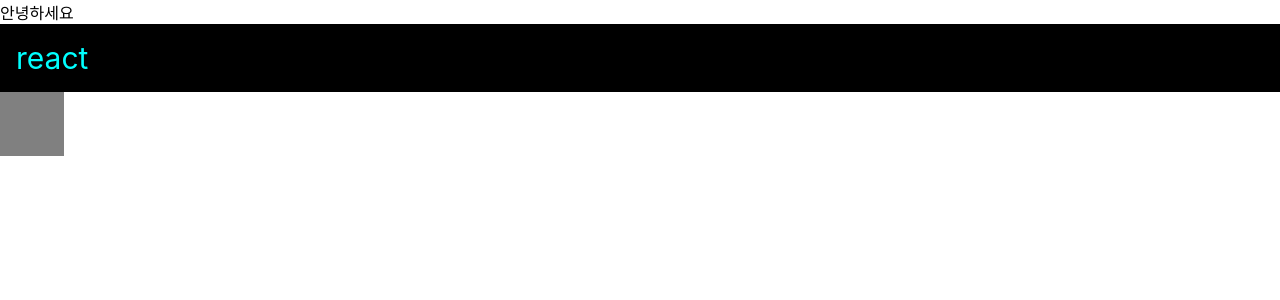
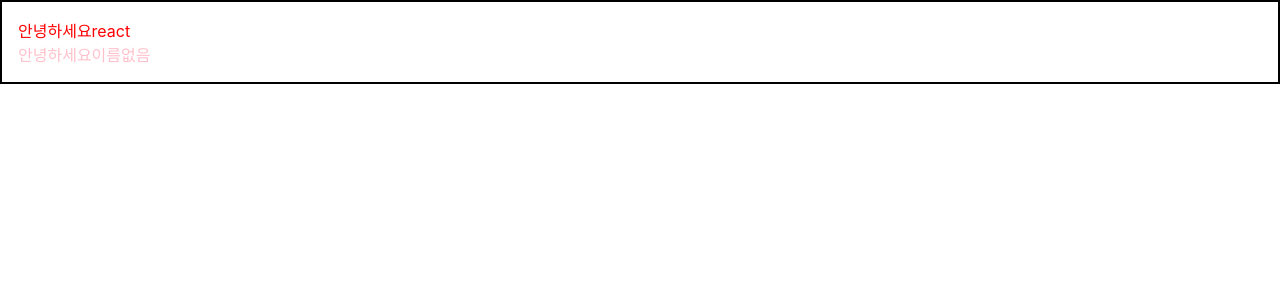
Before and after one commit to soulwine-it/begin-react, a React (Create React App) app: page / in a window 1280 px wide. Shown: the top 300 px of the page. Built offline with nearby package versions, Linux system fonts and the light colour scheme.

Commit message:
{children}

```diff
--- a/src/App.js
+++ b/src/App.js
@@ -1,21 +1,14 @@
 import React from "react";
 import Hello from "./Hello.js";
 import "./App.css";
+import Wrapper from "./Wrapper.js";
+
 function App() {
-  const name = "react";
-  const style = {
-    backgroundColor: "black",
-    color: "aqua",
-    fontSize: 30,
-    padding: "1rem"
-  };
   return (
-    <>
-      <Hello />
-
-      <div style={style}>{name}</div>
-      <div className="gray-box"></div>
-    </>
+    <Wrapper>
+      <Hello name="react" color="red" />
+      <Hello color="pink" />
+    </Wrapper>
   );
 }
 
--- a/src/Hello.js
+++ b/src/Hello.js
@@ -1,8 +1,31 @@
 import React from "react";
 
 //첫번째 컴퍼넌트 생성
-function Hello() {
-  return <div>안녕하세요</div>;
+function Hello(props) {
+  return (
+    <div
+      style={{
+        color: props.color
+      }}
+    >
+      안녕하세요{props.name}
+    </div>
+  );
 }
+// 비구조화 할당시
+// function Hello({color, name}) {
+//     return (
+//       <div
+//         style={{
+//           color
+//         }}
+//       >
+//         안녕하세요{name}
+//       </div>
+//     );
+//   }
 
+Hello.defaultProps = {
+  name: "이름없음"
+};
 export default Hello;
--- /dev/null
+++ b/src/Wrapper.js
@@ -0,0 +1,12 @@
+import React from "react";
+
+function Wrapper({ children }) {
+  const style = {
+    border: "2px solid black",
+    padding: 16
+  };
+
+  return <div style={style}>{children} </div>;
+}
+
+export default Wrapper;
```
